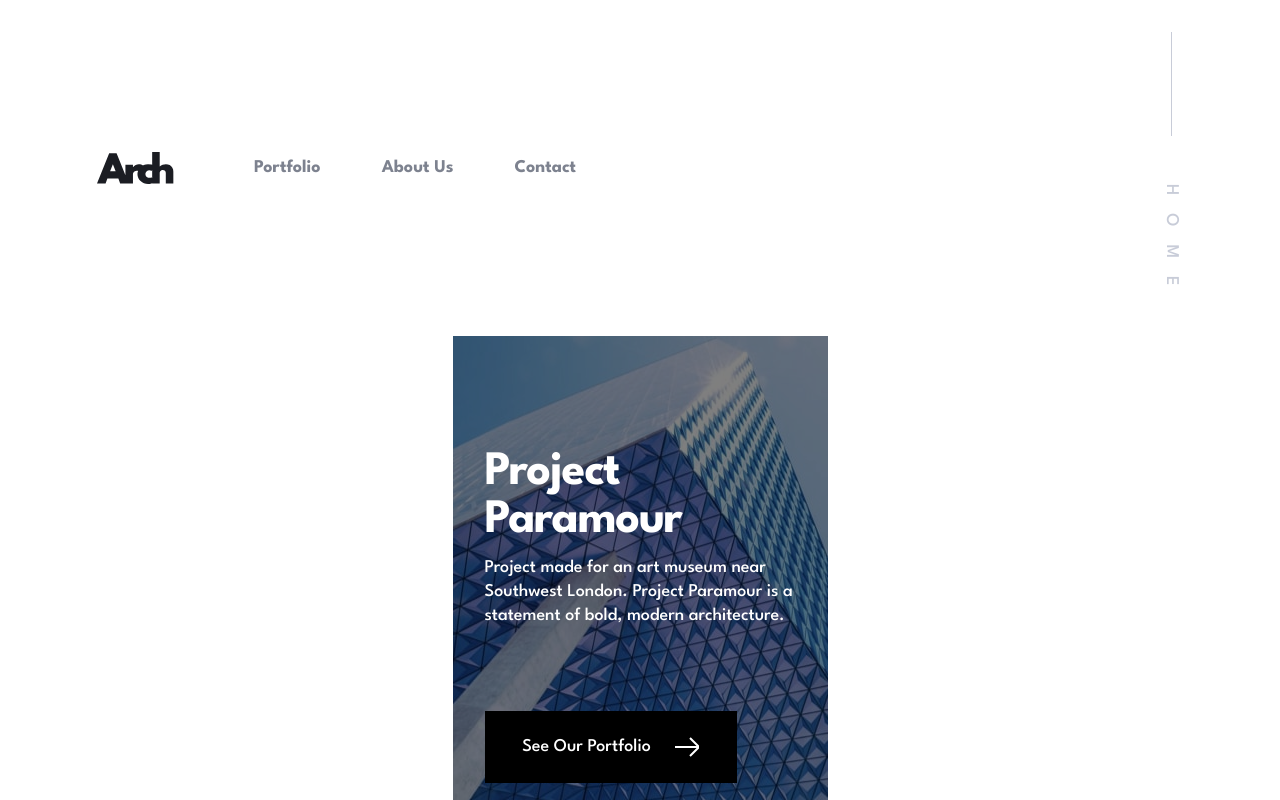
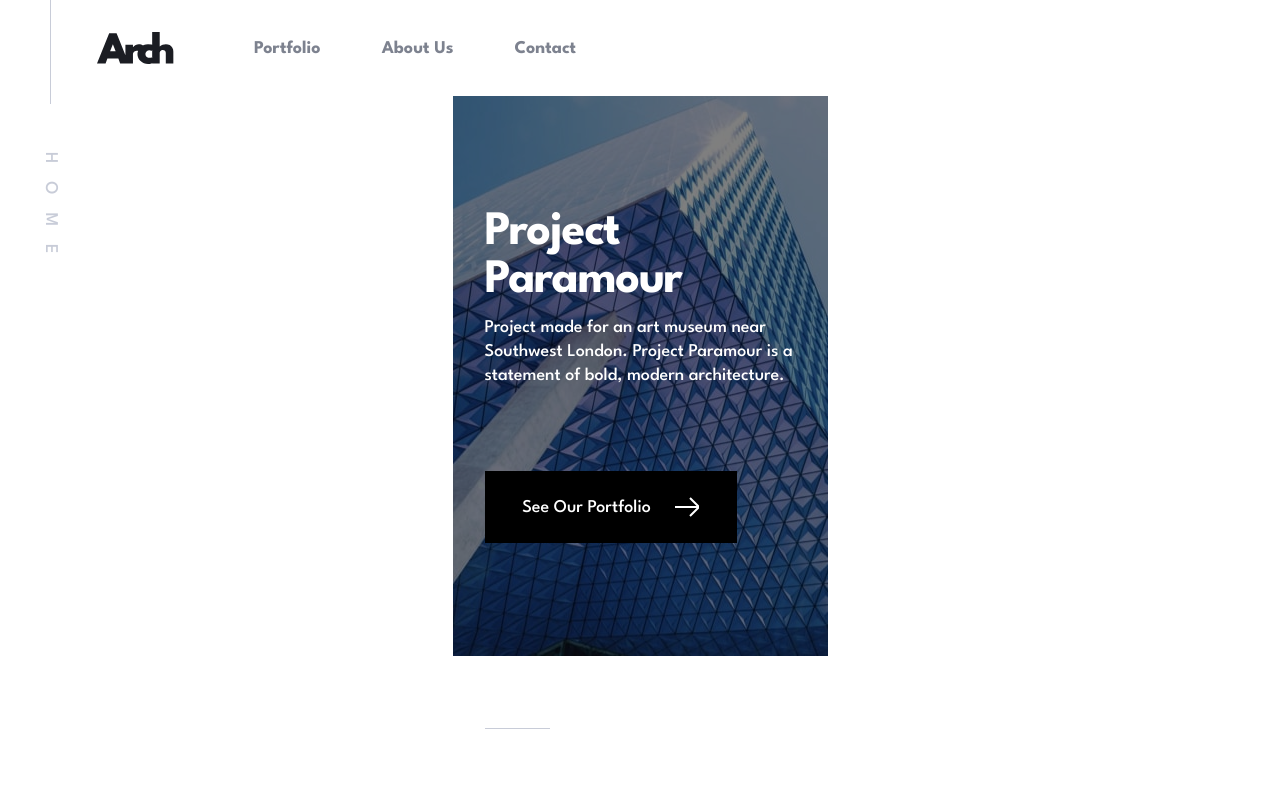
Before and after one commit to gigakhrz/arch-studio-multi-page-website, a Next.js app: page / in a window 1280 px wide. Shown: the top 800 px of the page. Built offline with nearby package versions, Linux system fonts and the light colour scheme.

Commit message:
update styles

```diff
--- a/src/app/components/Header/Header.tsx
+++ b/src/app/components/Header/Header.tsx
@@ -21,7 +21,7 @@ export default function Header(): JSX.Element {
   const dispatch = useDispatch();
 
   return (
-    <div className="flex w-full justify-between p-8 items-center md:justify-center md:gap-[80px] md:px-[97px]">
+    <div className="flex w-full justify-between p-8 items-center md:justify-center md:gap-[80px] md:px-[97px] md:relative">
       <img
         className="w-[77px] h-[32px] cursor-pointer"
         src={logoImg.src}
@@ -38,7 +38,7 @@ export default function Header(): JSX.Element {
       <Navbar />
 
       {/* The name of the page that appears from the tablet */}
-      <div className="flex flex-col gap-[48px] items-center">
+      <div className="hidden flex-col gap-[48px] items-center md:flex md:fixed top-0 left-[38px]">
         <hr className="bg-[#C8CCD8] border-none w-[1px] h-[104px] " />
         <h3
           style={{ writingMode: "vertical-lr" }}
```
